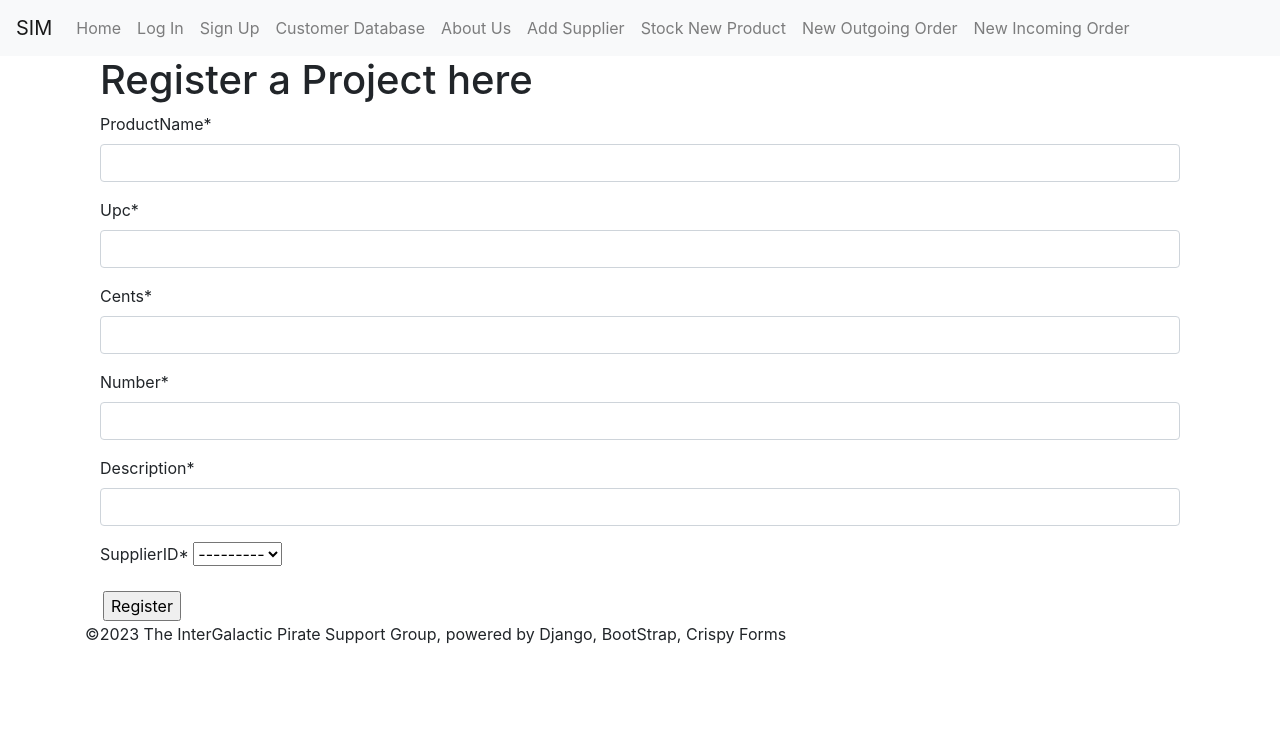
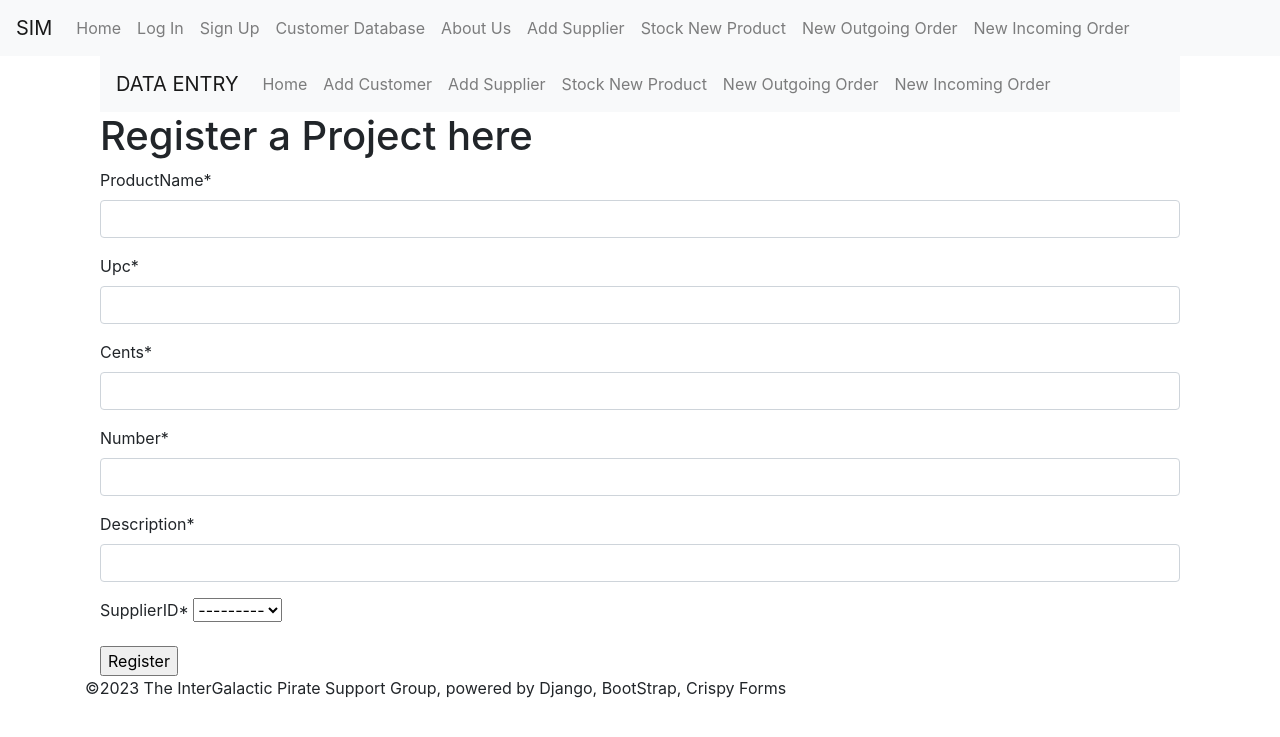
Before and after one commit to jwdiller/CSC289-Group2-Inventory, a Django app: page /create/stock in a window 1280 px wide. Shown: the top 737 px of the page. Run offline with Django 4.2, Linux system fonts and the light colour scheme; data that the repository does not hold is empty; some libraries are stand-ins or nearby versions.

Commit message:
Update create-entry.html

```diff
--- a/app/core/templates/core/create-entry.html
+++ b/app/core/templates/core/create-entry.html
@@ -2,6 +2,23 @@
 {% load crispy_forms_tags %}
 {% block title %}{{ formTitle }}{% endblock %}
 {% block content %}
+
+<nav class="navbar navbar-expand-lg navbar-light bg-light">
+    <a class="navbar-brand" href="#">DATA ENTRY</a>
+        <button class="navbar-toggler" type="button" data-bs-toggle="collapse" data-bs-target="#navbarSupportedContent" aria-controls="navbarSupportedContent" aria-expanded="false" aria-label="Toggle navigation">
+            <span class="navbar-toggler-icon"></span>
+          </button>
+        <div class="collapse navbar-collapse" id="navbarSupportedContent">
+            <ul class="navbar-nav me-auto mb-2 mb-lg-0">
+                <li class="nav-item"><a class="nav-link" href="{% url 'signup-home' %}">Home</a></li>
+                <li class="nav-item"><a class="nav-link" href="{% url 'customersignup' %}">Add Customer</a></li>
+                <li class="nav-item"><a class="nav-link" href="{% url 'suppliersignup' %}">Add Supplier</a></li>
+                <li class="nav-item"><a class="nav-link" href="{% url 'stocksignup' %}">Stock New Product</a></li>
+                <li class="nav-item"><a class="nav-link" href="{% url 'ordersignup' %}">New Outgoing Order</a></li>
+                <li class="nav-item"><a class="nav-link" href="{% url 'incomingsignup' %}">New Incoming Order</a></li>
+            </ul>
+    </div>
+</nav>
 
 <div class = "login">
 
@@ -13,18 +30,19 @@
         </ul>
     {% endif %}
 
+    {% if form %}
     <h1>{{ formHeader }}</h1>
 
-         <form method="post" >
+        <form method="post" >
              {% csrf_token %}
-             <table>
-                {{ form|crispy }}
-                 <tr>
-                    <td></td>
-                    <td><input type="submit" name="submit" value="Register" /></td>
-                </tr>
-             </table>
-         </form>
+             {{ form|crispy }}
+             <input type="submit" name="submit" value="Register" />
+        </form>
+    {% else %}
+        <p>You can create new entries here.</p>
+    {% endif %}
+
+
      </div>
 
 {% endblock content %}
```
